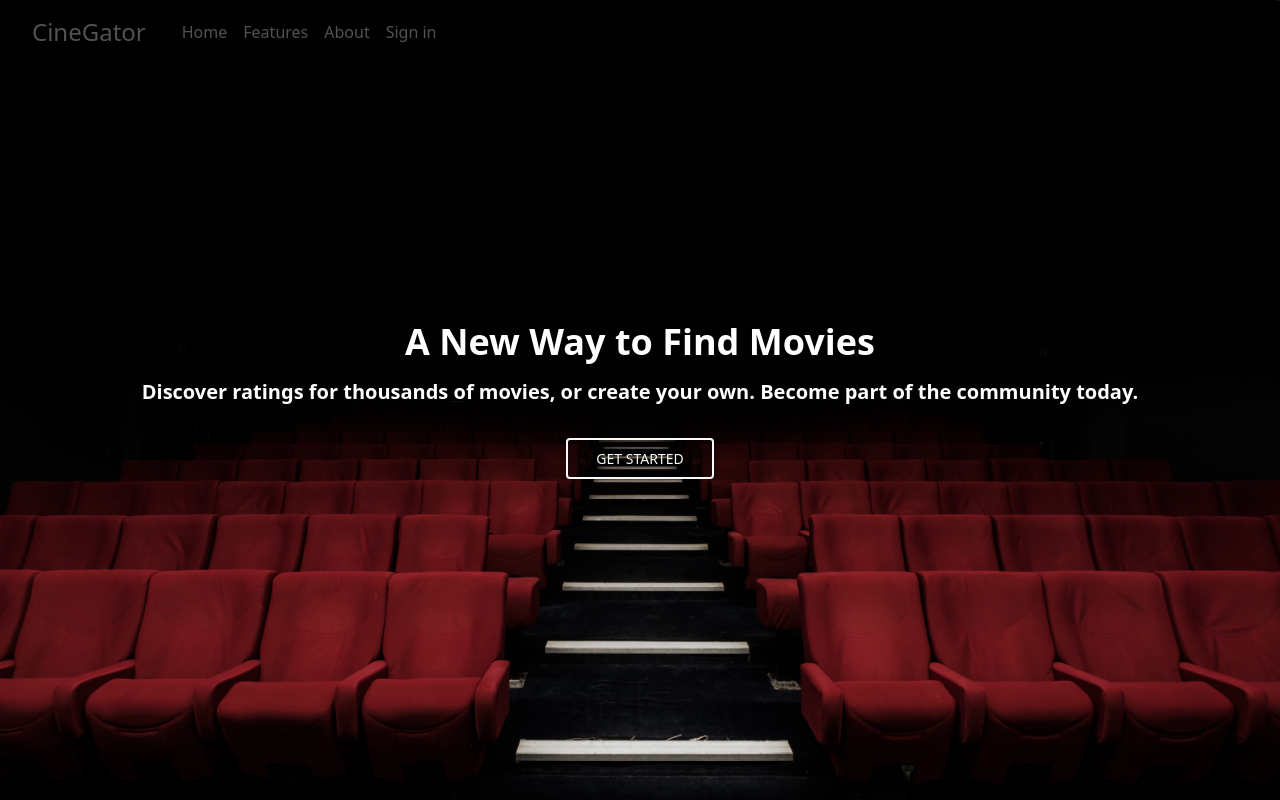
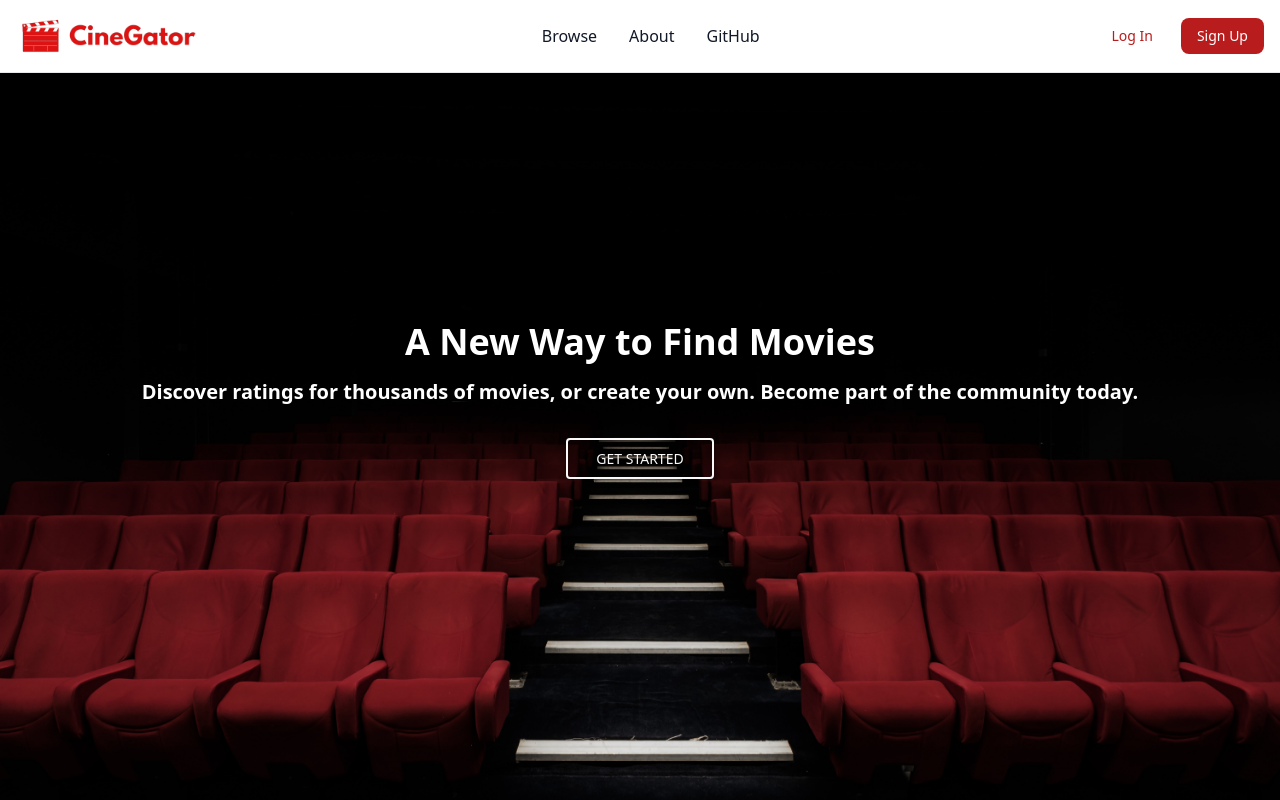
Before and after one commit to CIS4930IC/CineGator, a Next.js app in the folder frontend/: page / in a window 1280 px wide. Built offline with nearby package versions, Linux system fonts and the light colour scheme.

Commit message:
Home Page Changes

```diff
--- a/frontend/src/app/page.jsx
+++ b/frontend/src/app/page.jsx
@@ -7,75 +7,28 @@ const inter = Inter({ subsets: ["latin"] })
 export default function Home() {
   return (
     <header>
-      <nav
-        className="fixed z-10 top-0 inset-x-0 flex w-full items-center justify-between py-2 text-neutral-600 shadow-lg focus:text-neutral-800 dark:text-neutral-200 md:flex-wrap md:justify-start"
-        data-te-navbar-ref
-      >
-
-        <div className="px-6">
-          <div
-            className="!visible hidden grow basis-[100%] items-center md:!flex md:basis-auto"
-            id="navbarSupportedContentO"
-            data-te-collapse-item
-          >
-            <ul
-              className="mr-auto flex flex-col md:flex-row items-center"
-              data-te-navbar-nav-ref
-            >
-              <li data-te-nav-item-ref>
-                <a
-                  className="block transition duration-150 ease-in-out md:p-2 [&.active]:border-primary [&.active]:text-primary mr-5 text-2xl"
-                  href="#!"
-                  data-te-nav-link-ref
-                  data-te-ripple-init
-                  data-te-ripple-color="light"
-                >
-                  CineGator
-                </a>
+      <nav class="bg-white dark:bg-black fixed w-full z-20 top-0 left-0 border-b border-gray-200 dark:border-gray-600">
+        <div class="max-w-screen-xl flex flex-wrap items-center justify-between mx-auto p-4">
+          <a href="/" class="flex items-center">
+            <Image src="/images/logo.png" alt="Flowbite Logo" height={1} width={190} />
+          </a>
+          <div class="flex md:order-2">
+            <button type="button" class="text-red-700 md:dark:text-red-500 hover:text-red-900 dark:hover:text-red-700 bg-transparent focus:outline-none font-medium rounded-lg text-sm px-4 py-2 text-center mr-3 ">Log In</button>
+            <button type="button" class="text-white bg-red-700 hover:bg-red-800 focus:outline-none font-medium rounded-lg text-sm px-4 py-2 text-center mr-3 md:mr-0 dark:bg-red-600 dark:hover:bg-red-700">Sign Up</button>
+          </div>
+          <div class="items-center justify-between hidden w-full md:flex md:w-auto md:order-1" id="navbar-sticky">
+            <ul class="flex flex-col p-4 md:p-0 mt-4 font-medium border border-gray-100 rounded-lg bg-gray-50 md:flex-row md:space-x-8 md:mt-0 md:border-0 md:bg-white dark:bg-black md:dark:bg-black dark:border-gray-700">
+              {/* <li>
+                <a href="#" class="block py-2 pl-3 pr-4 text-white bg-red-700 rounded md:bg-transparent md:text-red-700 md:p-0 md:dark:text-red-500">Home</a>
+              </li> */}
+              <li>
+                <a href="#" class="block py-2 pl-3 pr-4 text-gray-900 rounded hover:bg-gray-100 md:hover:bg-transparent md:hover:text-red-700 md:p-0 md:dark:hover:text-red-500 dark:text-white dark:hover:bg-gray-700 dark:hover:text-white md:dark:hover:bg-transparent dark:border-gray-700">Browse</a>
               </li>
-              <li data-te-nav-item-ref>
-                <a
-                  className="block transition duration-150 ease-in-out hover:text-neutral-700 focus:text-neutral-700 dark:hover:text-white dark:focus:text-white md:p-2 [&.active]:border-primary [&.active]:text-primary"
-                  href="#!"
-                  data-te-nav-link-ref
-                  data-te-ripple-init
-                  data-te-ripple-color="light"
-                >
-                  Home
-                </a>
+              <li>
+                <a href="#" class="block py-2 pl-3 pr-4 text-gray-900 rounded hover:bg-gray-100 md:hover:bg-transparent md:hover:text-red-700 md:p-0 md:dark:hover:text-red-500 dark:text-white dark:hover:bg-gray-700 dark:hover:text-white md:dark:hover:bg-transparent dark:border-gray-700">About</a>
               </li>
-              <li data-te-nav-item-ref>
-                <a
-                  className="block transition duration-150 ease-in-out hover:text-neutral-700 focus:text-neutral-700 dark:hover:text-white dark:focus:text-white md:p-2 [&.active]:border-primary [&.active]:text-primary"
-                  href="#!"
-                  data-te-nav-link-ref
-                  data-te-ripple-init
-                  data-te-ripple-color="light"
-                >
-                  Features
-                </a>
-              </li>
-              <li data-te-nav-item-ref>
-                <a
-                  className="block transition duration-150 ease-in-out hover:text-neutral-700 focus:text-neutral-700 dark:hover:text-white dark:focus:text-white md:p-2 [&.active]:border-primary [&.active]:text-primary"
-                  href="#!"
-                  data-te-nav-link-ref
-                  data-te-ripple-init
-                  data-te-ripple-color="light"
-                >
-                  About
-                </a>
-              </li>
-              <li data-te-nav-item-ref>
-                <a
-                  className="block transition duration-150 ease-in-out hover:text-neutral-700 focus:text-neutral-700 dark:hover:text-white dark:focus:text-white md:p-2 [&.active]:border-primary [&.active]:text-primary ml:5"
-                  href="#!"
-                  data-te-nav-link-ref
-                  data-te-ripple-init
-                  data-te-ripple-color="light"
-                >
-                  Sign in
-                </a>
+              <li>
+                <a href="#" class="block py-2 pl-3 pr-4 text-gray-900 rounded hover:bg-gray-100 md:hover:bg-transparent md:hover:text-red-700 md:p-0 md:dark:hover:text-red-500 dark:text-white dark:hover:bg-gray-700 dark:hover:text-white md:dark:hover:bg-transparent dark:border-gray-700">GitHub</a>
               </li>
             </ul>
           </div>
```
Also changed, not shown: frontend/public/images/logo.png (added).
